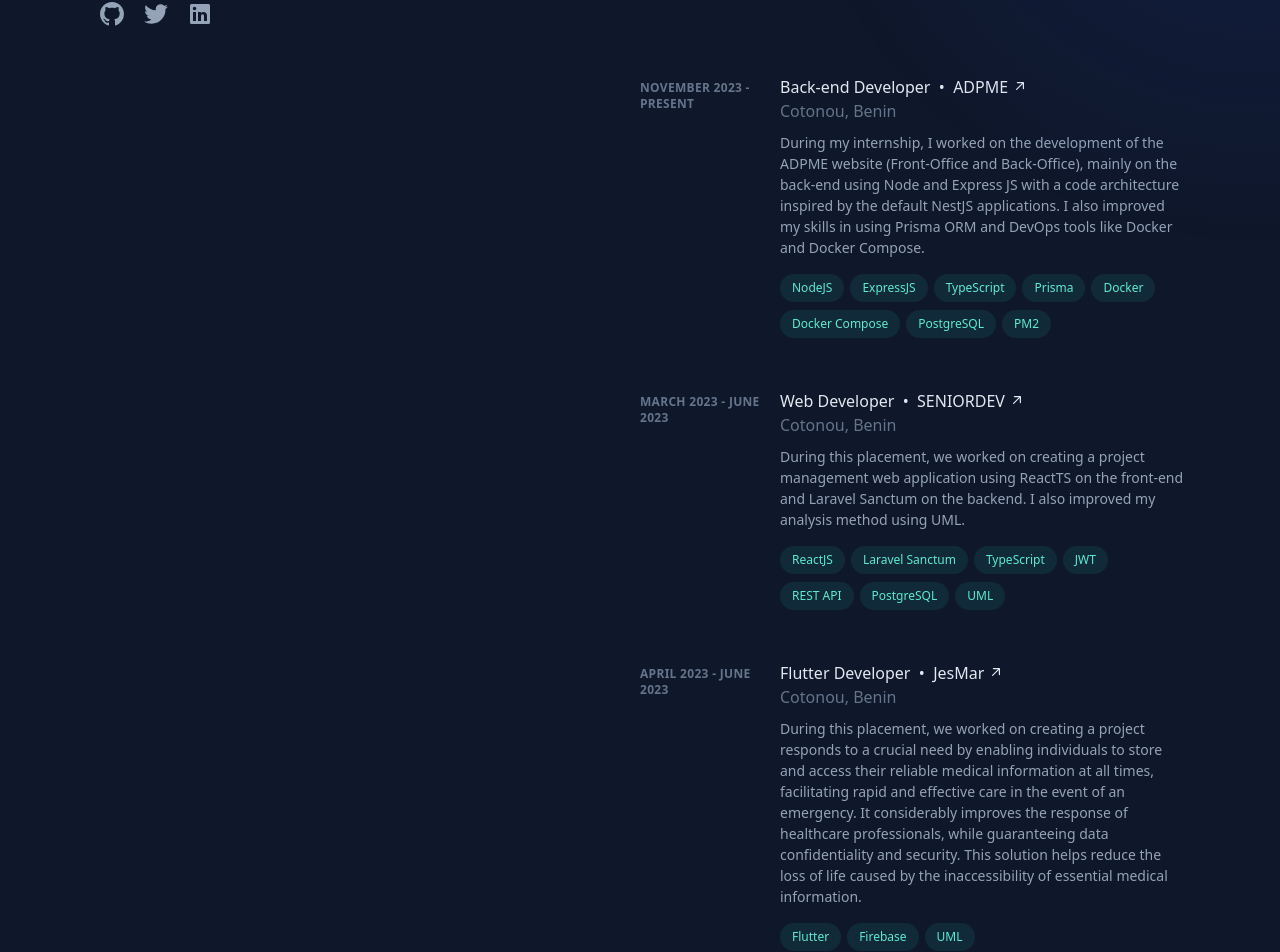
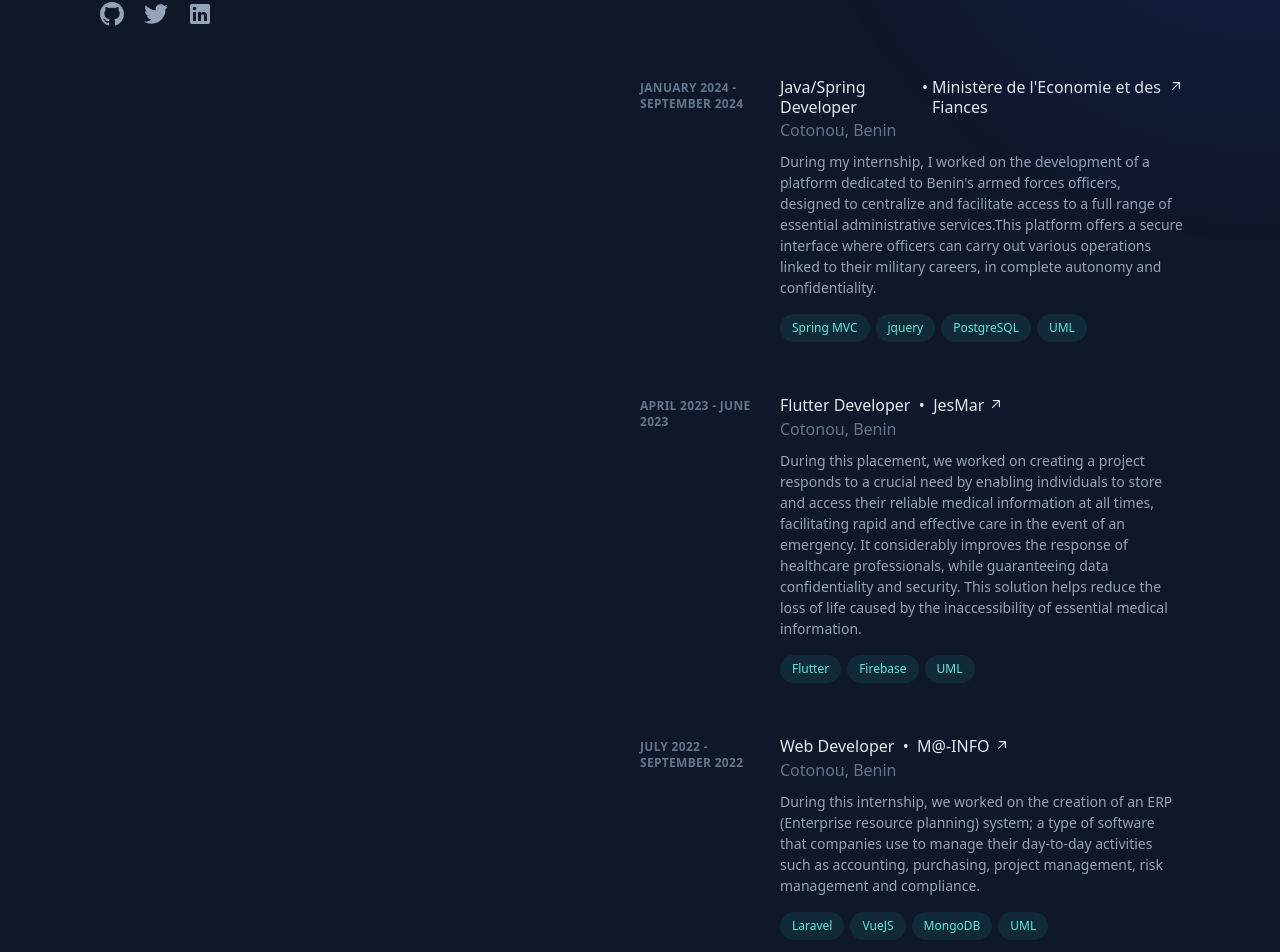
Before and after one commit to Harley755/portfolio-vuejs, a Vue app: page / in a window 1280 px wide. Shown: the part 678-1630 px from the top of the page. Built offline with nearby package versions, Linux system fonts and the light colour scheme.

Commit message:
Update experience

```diff
--- a/src/components/rigthSideComponents/ExperienceComponent.vue
+++ b/src/components/rigthSideComponents/ExperienceComponent.vue
@@ -4,24 +4,14 @@
     return {
       experiences: [
         {
-          date: 'November 2023 - Present',
-          role: 'Back-end Developer',
-          company: 'ADPME',
+          date: 'January 2024 - September 2024',
+          role: 'Java/Spring Developer',
+          company: 'Ministère de l\'Economie et des Fiances',
           location: 'Cotonou, Benin',
           description:
-            'During my internship, I worked on the development of the ADPME website (Front-Office and Back-Office), mainly on the back-end using Node and Express JS with a code architecture inspired by the default NestJS applications. I also improved my skills in using Prisma ORM and DevOps tools like Docker and Docker Compose.',
-          technologies: ['NodeJS', 'ExpressJS', 'TypeScript', 'Prisma', 'Docker', 'Docker Compose', 'PostgreSQL', 'PM2'],
-          companyWebsite: 'https://adpme.bj/',
-        },
-        {
-          date: 'March 2023 - June 2023',
-          role: 'Web Developer',
-          company: 'SENIORDEV',
-          location: 'Cotonou, Benin',
-          description:
-            'During this placement, we worked on creating a project management web application using ReactTS on the front-end and Laravel Sanctum on the backend. I also improved my analysis method using UML.',
-          technologies: ['ReactJS', 'Laravel Sanctum', 'TypeScript', 'JWT', 'REST API', 'PostgreSQL', 'UML'],
-          companyWebsite: 'https://seniordev-group.com/',
+            'During my internship, I worked on the development of a platform dedicated to Benin\'s armed forces officers, designed to centralize and facilitate access to a full range of essential administrative services.This platform offers a secure interface where officers can carry out various operations linked to their military careers, in complete autonomy and confidentiality.',
+          technologies: ['Spring MVC', 'jquery', 'PostgreSQL', 'UML'],
+          companyWebsite: 'https://finances.bj/',
         },
         {
           date: 'April 2023 - June 2023',
@@ -32,6 +22,16 @@
             'During this placement, we worked on creating a project responds to a crucial need by enabling individuals to store and access their reliable medical information at all times, facilitating rapid and effective care in the event of an emergency. It considerably improves the response of healthcare professionals, while guaranteeing data confidentiality and security. This solution helps reduce the loss of life caused by the inaccessibility of essential medical information.',
           technologies: ['Flutter', 'Firebase', 'UML'],
           companyWebsite: 'https://www.facebook.com/p/Jesmar-100076165212205/',
+        },
+        {
+          date: 'July 2022 - September 2022',
+          role: 'Web Developer',
+          company: 'M@-INFO',
+          location: 'Cotonou, Benin',
+          description:
+            'During this internship, we worked on the creation of an ERP (Enterprise resource planning) system; a type of software that companies use to manage their day-to-day activities such as accounting, purchasing, project management, risk management and compliance.',
+          technologies: ['Laravel', 'VueJS', "MongoDB", 'UML'],
+          companyWebsite: 'https://www.mainfo.info/',
         },
       ],
     };
```
